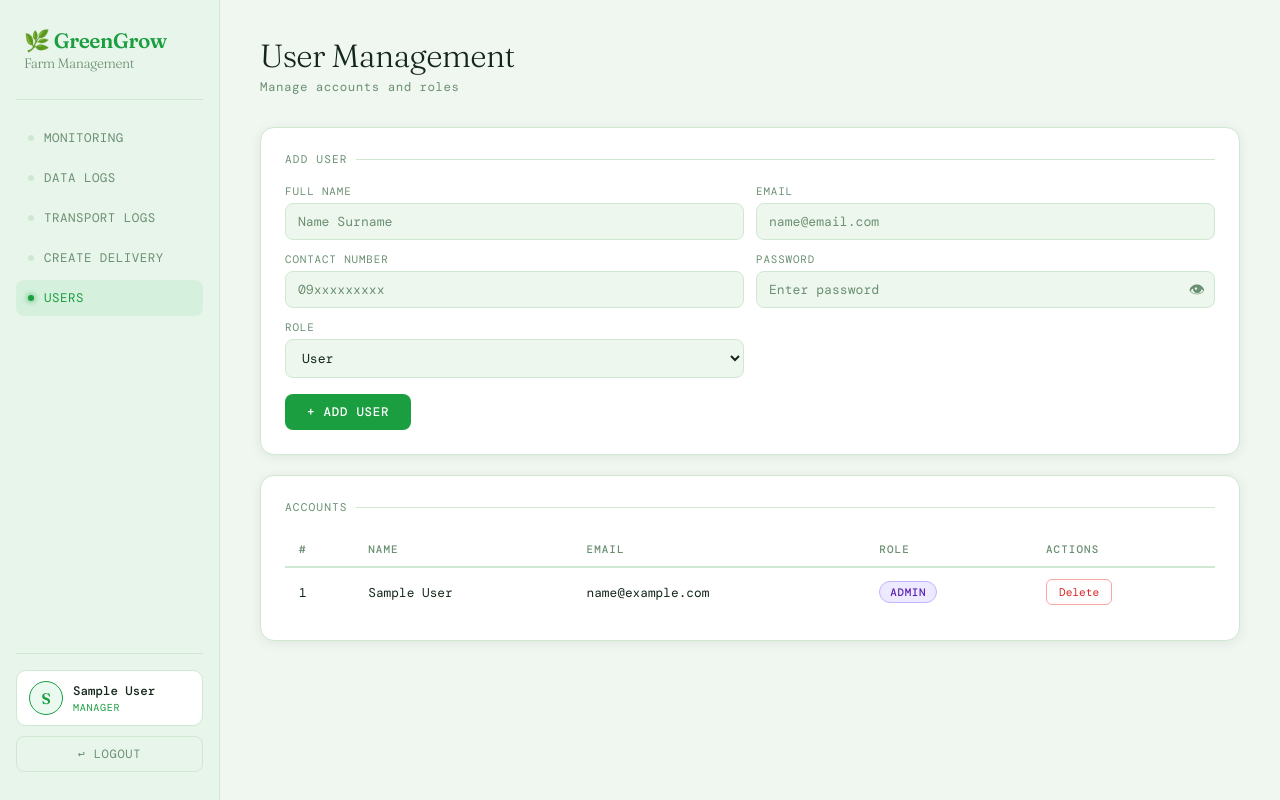
After one commit to Bearbrand-sy/FINAL_APPDEV_TOMATO_MONITORING_SYSTEM, a PHP site: page /manager/usermanager.php in a window 1280 px wide. The commit adds this page. Run offline with PHP 8.4, Linux system fonts and the light colour scheme; the visitor is signed in with stand-in values (Sample User, id 1); tables that the repository leaves empty or names only in its code hold one stand-in row (values such as "Sample post").

Commit message:
added usermanager PHP

```diff
--- a/manager/create_delivery.php
+++ b/manager/create_delivery.php
@@ -72,7 +72,7 @@ $deliveries = $conn->query("SELECT * FROM deliveries ORDER BY created_at DESC");
 <a href="datalogsmanager.php" class="nav-btn">Data Logs</a>
 <a href="transportmanager.php" class="nav-btn">Transport Logs</a>
 <a href="create_delivery.php" class="nav-btn active">Create Delivery</a>
-<a href="accounts_manager.php" class="nav-btn">Users</a>
+<a href="usermanager.php" class="nav-btn">Users</a>
 
 <div class="sidebar-foot">
 
--- a/manager/manager.php
+++ b/manager/manager.php
@@ -43,7 +43,7 @@ while($row = $result->fetch_assoc()){
     <a href="datalogsmanager.php"  class="nav-btn">Data Logs</a>
     <a href="transportmanager.php" class="nav-btn">Transport Logs</a>
     <a href="create_delivery.php"  class="nav-btn">Create Delivery</a>
-    <a href="accounts_manager.php" class="nav-btn">Users</a>
+    <a href="usermanager.php" class="nav-btn">Users</a>
     <div class="sidebar-foot">
         <div class="user-card">
             <div class="user-avatar"><?= strtoupper($_SESSION['name'][0]) ?></div>
--- a/manager/transportmanager.php
+++ b/manager/transportmanager.php
@@ -160,7 +160,7 @@ while($row = $deliveries->fetch_assoc()) $rows[] = $row;
     <a href="datalogsmanager.php"  class="nav-btn">Data Logs</a>
     <a href="transportmanager.php" class="nav-btn active">Transport Logs</a>
     <a href="create_delivery.php"  class="nav-btn">Create Delivery</a>
-    <a href="accounts_manager.php" class="nav-btn">Users</a>
+    <a href="usermanager.php" class="nav-btn">Users</a>
     <div class="sidebar-foot">
         <div class="user-card">
             <div class="user-avatar"><?= strtoupper($_SESSION['name'][0]) ?></div>
--- /dev/null
+++ b/manager/usermanager.php
@@ -0,0 +1,231 @@
+<?php
+session_start();
+include "../db.php";
+
+if (!isset($_SESSION['role']) || $_SESSION['role'] != "Manager") {
+    header("Location: ../index.php");
+    exit();
+}
+
+$success = '';
+$error   = '';
+
+// ── ADD USER ─────────────────────────────────────────
+if ($_SERVER['REQUEST_METHOD'] === 'POST' && ($_POST['action'] ?? '') === 'add') {
+    $name    = trim($_POST['name']     ?? '');
+    $email   = trim($_POST['email']    ?? '');
+    $contact = trim($_POST['contact']  ?? '');
+    $role    = $_POST['role']          ?? 'User';
+    $pass    = trim($_POST['password'] ?? '');
+
+    if (!$name || !$email || !$contact || !$pass) {
+        $error = 'Please fill in all fields including password.';
+    } else {
+        // Check for duplicate email
+        $check = $conn->prepare("SELECT id FROM users WHERE email = ?");
+        $check->bind_param("s", $email);
+        $check->execute();
+        $check->store_result();
+
+        if ($check->num_rows > 0) {
+            $error = 'Email already exists.';
+        } else {
+            $stmt = $conn->prepare("INSERT INTO users (name, email, password, role) VALUES (?, ?, ?, ?)");
+            $stmt->bind_param("ssss", $name, $email, $pass, $role);
+            if ($stmt->execute()) {
+                $success = "User \"$name\" added successfully.";
+            } else {
+                $error = 'Could not add user.';
+            }
+        }
+        $check->close();
+    }
+}
+
+// ── DELETE USER ───────────────────────────────────────
+if ($_SERVER['REQUEST_METHOD'] === 'POST' && ($_POST['action'] ?? '') === 'delete') {
+    $id = (int)($_POST['del_id'] ?? 0);
+    if ($id > 0) {
+        $stmt = $conn->prepare("DELETE FROM users WHERE id = ?");
+        $stmt->bind_param("i", $id);
+        $stmt->execute();
+        $success = 'User deleted successfully.';
+    }
+}
+
+// ── FETCH ALL USERS ───────────────────────────────────
+$result = $conn->query("SELECT id, name, email, role FROM users ORDER BY id ASC");
+$users  = [];
+while ($row = $result->fetch_assoc()) $users[] = $row;
+?>
+<!DOCTYPE html>
+<html lang="en">
+<head>
+    <meta charset="UTF-8">
+    <meta name="viewport" content="width=device-width, initial-scale=1.0">
+    <title>GreenGrow · Users</title>
+    <link href="https://fonts.googleapis.com/css2?family=DM+Mono:wght@400;500&family=Fraunces:opsz,wght@9..144,300;9..144,600&display=swap" rel="stylesheet">
+    <link rel="stylesheet" href="../assets/manager.css">
+    <style>
+        /* role badges */
+        .role-badge { display: inline-block; padding: 3px 10px; border-radius: 20px; font-size: .68rem; letter-spacing: .06em; text-transform: uppercase; font-weight: 500; }
+        .role-badge.admin   { background: #ede9fe; color: #5b21b6; border: 1px solid #c4b5fd; }
+        .role-badge.manager { background: #dcfce7; color: #166534; border: 1px solid #86efac; }
+        .role-badge.user    { background: var(--surface2); color: var(--muted); border: 1px solid var(--border); }
+
+        /* alert banners */
+        .alert { padding: 10px 14px; border-radius: 8px; font-size: .78rem; margin-bottom: 16px; display: flex; align-items: center; gap: 8px; }
+        .alert-success { background: #dcfce7; color: #166534; border: 1px solid #86efac; }
+        .alert-error   { background: #fee2e2; color: #991b1b; border: 1px solid #fca5a5; }
+
+        /* delete button */
+        .btn-danger { padding: 5px 12px; border-radius: 6px; border: 1px solid #fca5a5; background: transparent; color: var(--red); font-family: 'DM Mono', monospace; font-size: .7rem; cursor: pointer; transition: all .2s; }
+        .btn-danger:hover { background: #fee2e2; }
+    </style>
+</head>
+<body>
+
+<div class="sidebar">
+    <div class="logo">🌿 GreenGrow<span>Farm Management</span></div>
+    <a href="manager.php"          class="nav-btn">Monitoring</a>
+    <a href="datalogsmanager.php"  class="nav-btn">Data Logs</a>
+    <a href="transportmanager.php" class="nav-btn">Transport Logs</a>
+    <a href="create_delivery.php"  class="nav-btn">Create Delivery</a>
+    <a href="accounts_manager.php" class="nav-btn active">Users</a>
+    <div class="sidebar-foot">
+        <div class="user-card">
+            <div class="user-avatar"><?= strtoupper($_SESSION['name'][0]) ?></div>
+            <div class="user-meta">
+                <div class="user-name"><?= htmlspecialchars($_SESSION['name']) ?></div>
+                <div class="user-role role-manager"><?= htmlspecialchars($_SESSION['role']) ?></div>
+            </div>
+        </div>
+        <form method="POST" action="../logout.php" style="margin:0">
+            <button type="submit" class="logout-btn">↩ Logout</button>
+        </form>
+    </div>
+</div>
+
+<div class="main">
+    <div class="page-header">
+        <h1>User Management</h1>
+        <p>Manage accounts and roles</p>
+    </div>
+
+    <?php if ($success): ?>
+        <div class="alert alert-success">✅ <?= $success ?></div>
+    <?php endif; ?>
+    <?php if ($error): ?>
+        <div class="alert alert-error">⚠ <?= htmlspecialchars($error) ?></div>
+    <?php endif; ?>
+
+    <!-- Add User -->
+    <div class="panel">
+        <div class="panel-title">Add User</div>
+        <form method="POST">
+            <input type="hidden" name="action" value="add">
+            <div class="form-grid">
+                <div class="form-field">
+                    <label>Full Name</label>
+                    <input type="text" name="name" placeholder="Name Surname"
+                           value="<?= htmlspecialchars($_POST['name'] ?? '') ?>">
+                </div>
+                <div class="form-field">
+                    <label>Email</label>
+                    <input type="email" name="email" placeholder="name@email.com"
+                           value="<?= htmlspecialchars($_POST['email'] ?? '') ?>">
+                </div>
+                <div class="form-field">
+                    <label>Contact Number</label>
+                    <input type="text" name="contact" placeholder="09xxxxxxxxx"
+                           value="<?= htmlspecialchars($_POST['contact'] ?? '') ?>">
+                </div>
+                <div class="form-field">
+                    <label>Password</label>
+                    <div style="position:relative;">
+                        <input type="password" name="password" id="passwordInput"
+                               placeholder="Enter password"
+                               style="width:100%; padding-right:38px;">
+                        <button type="button" onclick="togglePassword()"
+                                id="eyeBtn"
+                                style="position:absolute; right:10px; top:50%; transform:translateY(-50%);
+                                       background:none; border:none; cursor:pointer; padding:0;
+                                       color:var(--muted); font-size:1rem; line-height:1;"
+                                title="Show / hide password">
+                            👁
+                        </button>
+                    </div>
+                </div>
+                <div class="form-field">
+                    <label>Role</label>
+                    <select name="role">
+                        <option value="User"    <?= (($_POST['role'] ?? '') === 'User')    ? 'selected' : '' ?>>User</option>
+                        <option value="Manager" <?= (($_POST['role'] ?? '') === 'Manager') ? 'selected' : '' ?>>Manager</option>
+                    </select>
+                </div>
+            </div>
+            <button type="submit" class="btn-primary">+ Add User</button>
+        </form>
+    </div>
+
+    <!-- User Table -->
+    <div class="panel">
+        <div class="panel-title">Accounts</div>
+        <div class="table-wrap">
+            <table>
+                <thead>
+                    <tr>
+                        <th>#</th>
+                        <th>Name</th>
+                        <th>Email</th>
+                        <th>Role</th>
+                        <th>Actions</th>
+                    </tr>
+                </thead>
+                <tbody>
+                    <?php if (empty($users)): ?>
+                    <tr>
+                        <td colspan="5" style="text-align:center; padding:24px; color:var(--muted); font-size:.78rem;">
+                            No users found.
+                        </td>
+                    </tr>
+                    <?php else: ?>
+                    <?php foreach ($users as $i => $u): ?>
+                    <tr>
+                        <td><?= $i + 1 ?></td>
+                        <td><?= htmlspecialchars($u['name'] ?? '—') ?></td>
+                        <td><?= htmlspecialchars($u['email']) ?></td>
+                        <td>
+                            <span class="role-badge <?= strtolower($u['role']) ?>">
+                                <?= htmlspecialchars($u['role']) ?>
+                            </span>
+                        </td>
+                        <td>
+                            <form method="POST" style="display:inline"
+                                  onsubmit="return confirm('Delete <?= htmlspecialchars($u['name']) ?>?')">
+                                <input type="hidden" name="action" value="delete">
+                                <input type="hidden" name="del_id" value="<?= $u['id'] ?>">
+                                <button type="submit" class="btn-danger">Delete</button>
+                            </form>
+                        </td>
+                    </tr>
+                    <?php endforeach; ?>
+                    <?php endif; ?>
+                </tbody>
+            </table>
+        </div>
+    </div>
+</div>
+
+<script>
+function togglePassword() {
+    const input  = document.getElementById("passwordInput");
+    const btn    = document.getElementById("eyeBtn");
+    const isHidden = input.type === "password";
+    input.type   = isHidden ? "text" : "password";
+    btn.textContent = isHidden ? "👁" : "👁";
+    btn.title    = isHidden ? "Hide password" : "Show password";
+}
+</script>
+</body>
+</html>
```
